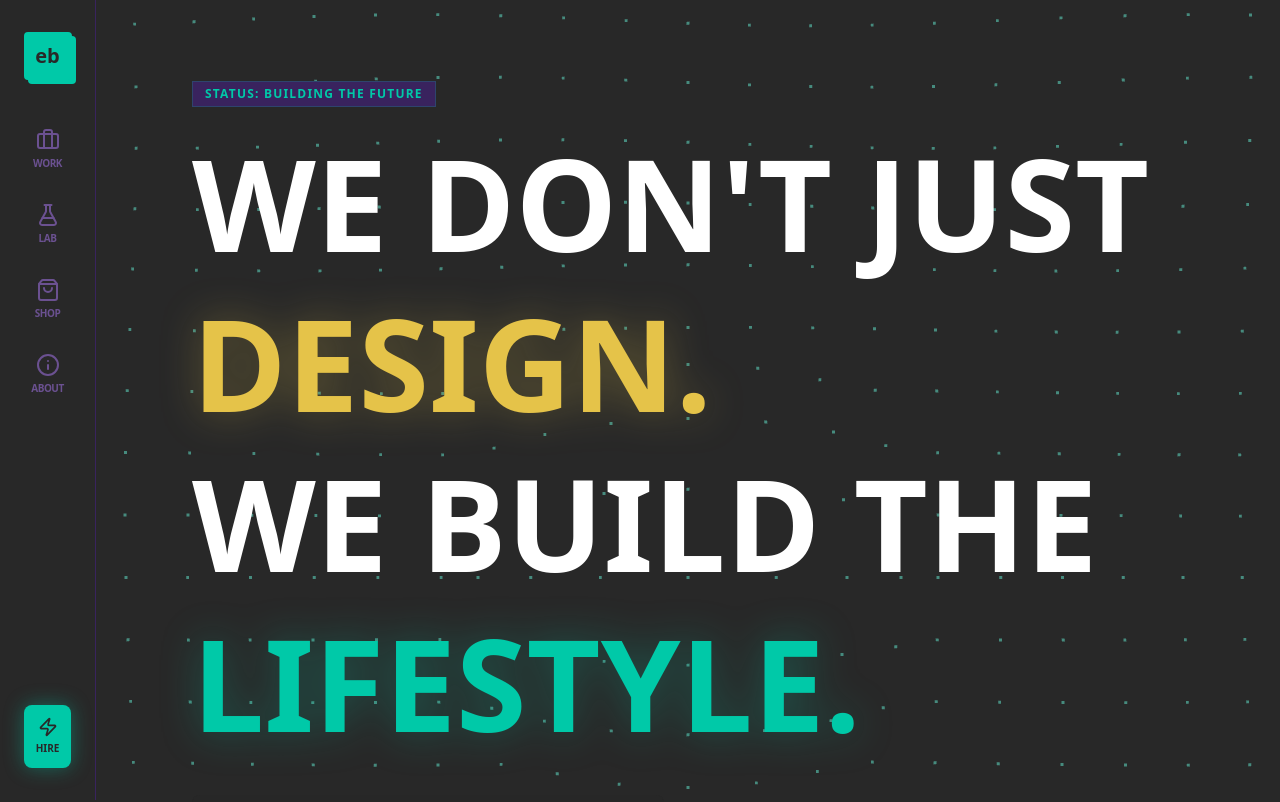
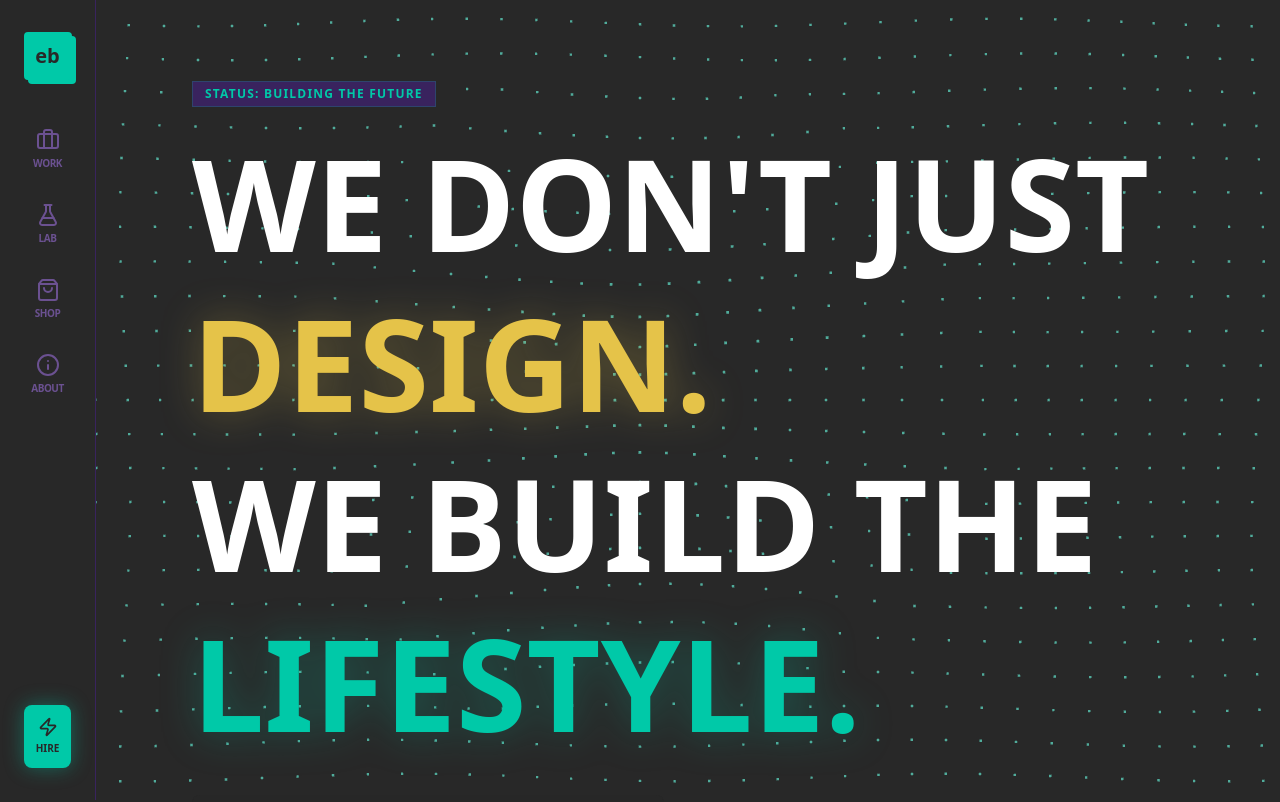
Before and after one commit to myebstudios/myebstudios-canvas, a React (Vite) app: page / in a window 1280 px wide. Shown: the top 802 px of the page. Built offline with nearby package versions, Linux system fonts and the light colour scheme.

Commit message:
Fix: enabled global mouse interaction for 3D background

```diff
--- a/src/components/ui/MagneticBackground.jsx
+++ b/src/components/ui/MagneticBackground.jsx
@@ -6,8 +6,8 @@ const DotGrid = () => {
   const meshRef = useRef();
   const { mouse, viewport } = useThree();
 
-  const count = 40;
-  const separation = 0.5;
+  const count = 50;
+  const separation = 0.4;
 
   const [positions, initialPositions] = useMemo(() => {
     const pos = new Float32Array(count * count * 3);
@@ -38,13 +38,18 @@ const DotGrid = () => {
       const ix = initialPositions[idx];
       const iy = initialPositions[idx + 1];
 
-      const dist = Math.sqrt((mx - ix) ** 2 + (my - iy) ** 2);
-      const force = Math.max(0, (2 - dist) / 2);
+      const dx = mx - ix;
+      const dy = my - iy;
+      const dist = Math.sqrt(dx * dx + dy * dy);
 
-      // Magnetic warp effect
-      pos[idx] = ix + (ix - mx) * force * 0.5;
-      pos[idx + 1] = iy + (iy - my) * force * 0.5;
-      pos[idx + 2] = Math.sin(time + ix + iy) * 0.1 + force * 0.5;
+      // Increased radius and stronger force
+      const radius = 4;
+      const force = Math.max(0, (radius - dist) / radius);
+
+      // Magnetic warp effect: pull dots toward mouse
+      pos[idx] = ix + dx * force * 0.4;
+      pos[idx + 1] = iy + dy * force * 0.4;
+      pos[idx + 2] = Math.sin(time + ix + iy) * 0.1 + force * 1.5;
     }
 
     meshRef.current.geometry.attributes.position.needsUpdate = true;
@@ -61,10 +66,10 @@ const DotGrid = () => {
         />
       </bufferGeometry>
       <pointsMaterial
-        size={0.05}
+        size={0.06}
         color="#00C9A8"
         transparent
-        opacity={0.6}
+        opacity={0.8}
         sizeAttenuation
       />
     </points>
@@ -73,8 +78,14 @@ const DotGrid = () => {
 
 const MagneticBackground = () => {
   return (
-    <div className="absolute inset-0 pointer-events-none z-0">
-      <Canvas camera={{ position: [0, 0, 10], fov: 50 }}>
+    <div className="fixed inset-0 pointer-events-none z-0">
+      <Canvas
+        camera={{ position: [0, 0, 10], fov: 50 }}
+        // CRITICAL: Listen to events on the whole document so interaction
+        // works even when the canvas is behind other elements.
+        eventSource={document.getElementById('root')}
+        eventPrefix="client"
+      >
         <color attach="background" args={['#282828']} />
         <DotGrid />
       </Canvas>
```
